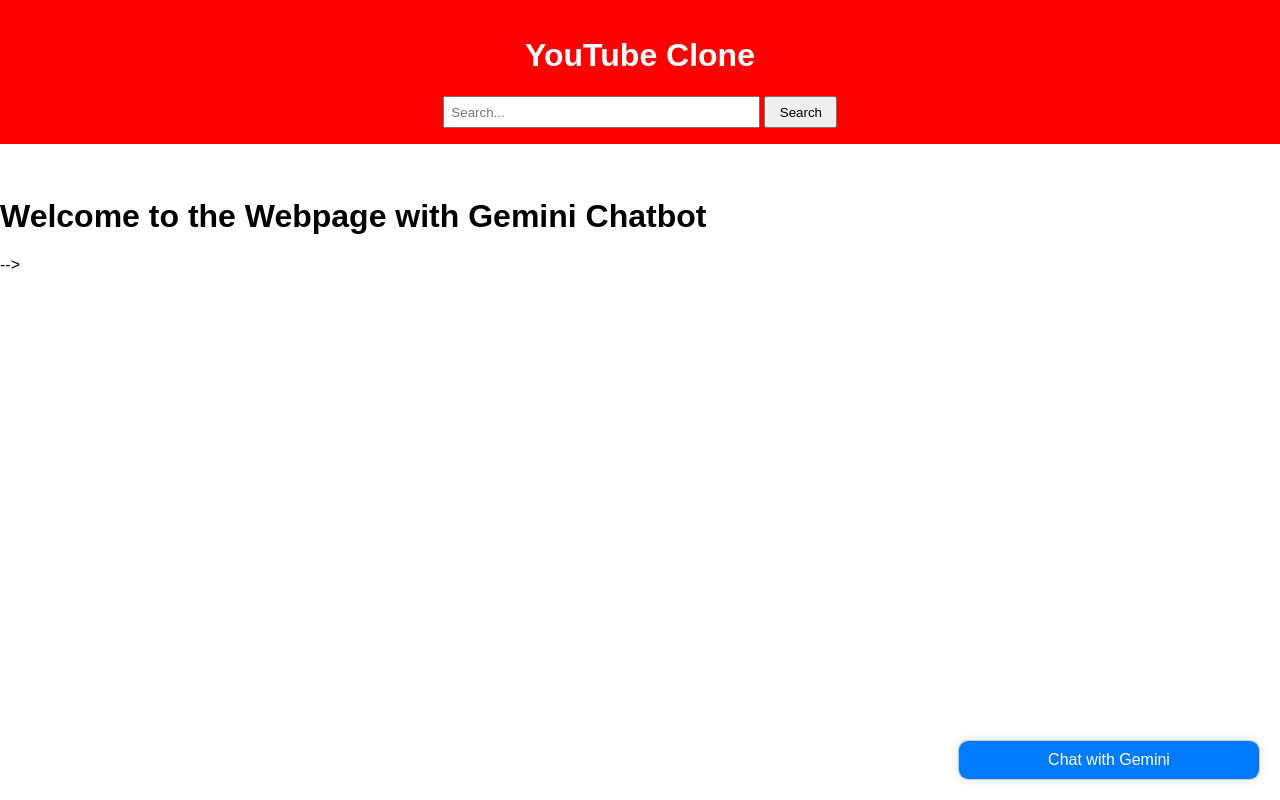
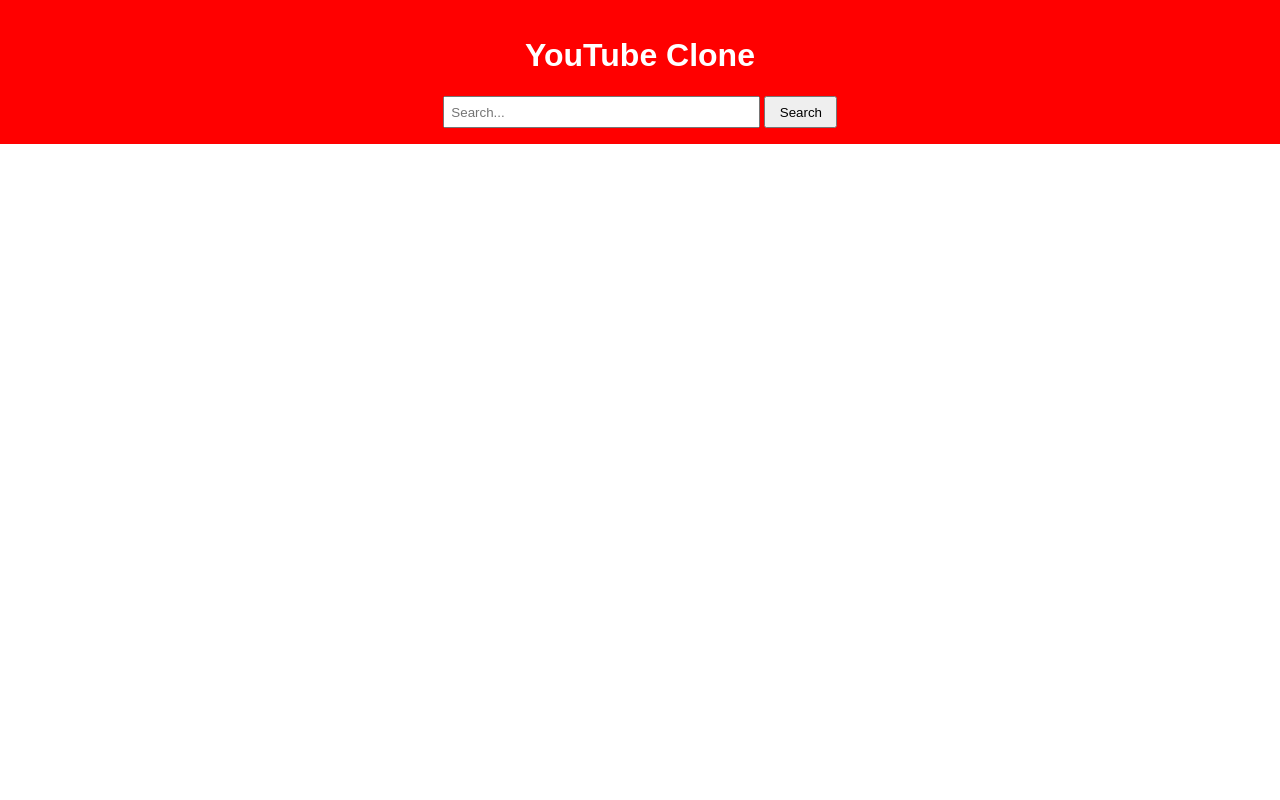
Before and after one commit to 18DPEL/neew, a Flask app: page / in a window 1280 px wide. Run offline with Flask 3, Linux system fonts and the light colour scheme; data that the repository does not hold is empty.

Commit message:
Update index.html

```diff
--- a/templates/index.html
+++ b/templates/index.html
@@ -28,21 +28,21 @@
         {% endfor %}
     </div>
 
-   <h1>Welcome to the Webpage with Gemini Chatbot</h1>-->
-   <div id="chatbot-container">
-       <div id="chatbot-header">Chat with Gemini</div>
-       <div id="chatbot-body">
-           <div id="chatbot-messages"></div>
-&lt;!&ndash;            <div id="pdf-upload-container">&ndash;&gt;
-&lt;!&ndash;                <input type="file" id="pdf-file-input" accept=".pdf" style="display: none;">&ndash;&gt;
-&lt;!&ndash;                <button id="pdf-upload-btn">Upload PDF</button>&ndash;&gt;
-&lt;!&ndash;            </div>&ndash;&gt;
-           <div id="chatbot-input-container">
-               <input type="text" id="chatbot-input" placeholder="Type your message here">
-               <button id="chatbot-send-btn">Send</button>
-           </div>
-       </div>
-  </div>
+<!--    <h1>Welcome to the Webpage with Gemini Chatbot</h1>-->
+<!--    <div id="chatbot-container">-->
+<!--        <div id="chatbot-header">Chat with Gemini</div>-->
+<!--        <div id="chatbot-body">-->
+<!--            <div id="chatbot-messages"></div>-->
+<!--&lt;!&ndash;            <div id="pdf-upload-container">&ndash;&gt;-->
+<!--&lt;!&ndash;                <input type="file" id="pdf-file-input" accept=".pdf" style="display: none;">&ndash;&gt;-->
+<!--&lt;!&ndash;                <button id="pdf-upload-btn">Upload PDF</button>&ndash;&gt;-->
+<!--&lt;!&ndash;            </div>&ndash;&gt;-->
+<!--            <div id="chatbot-input-container">-->
+<!--                <input type="text" id="chatbot-input" placeholder="Type your message here">-->
+<!--                <button id="chatbot-send-btn">Send</button>-->
+<!--            </div>-->
+<!--        </div>-->
+<!--    </div>-->
     <script src="https://code.jquery.com/jquery-3.6.0.min.js"></script>
     <script src="static/scripts.js"></script>
 </body>
```
